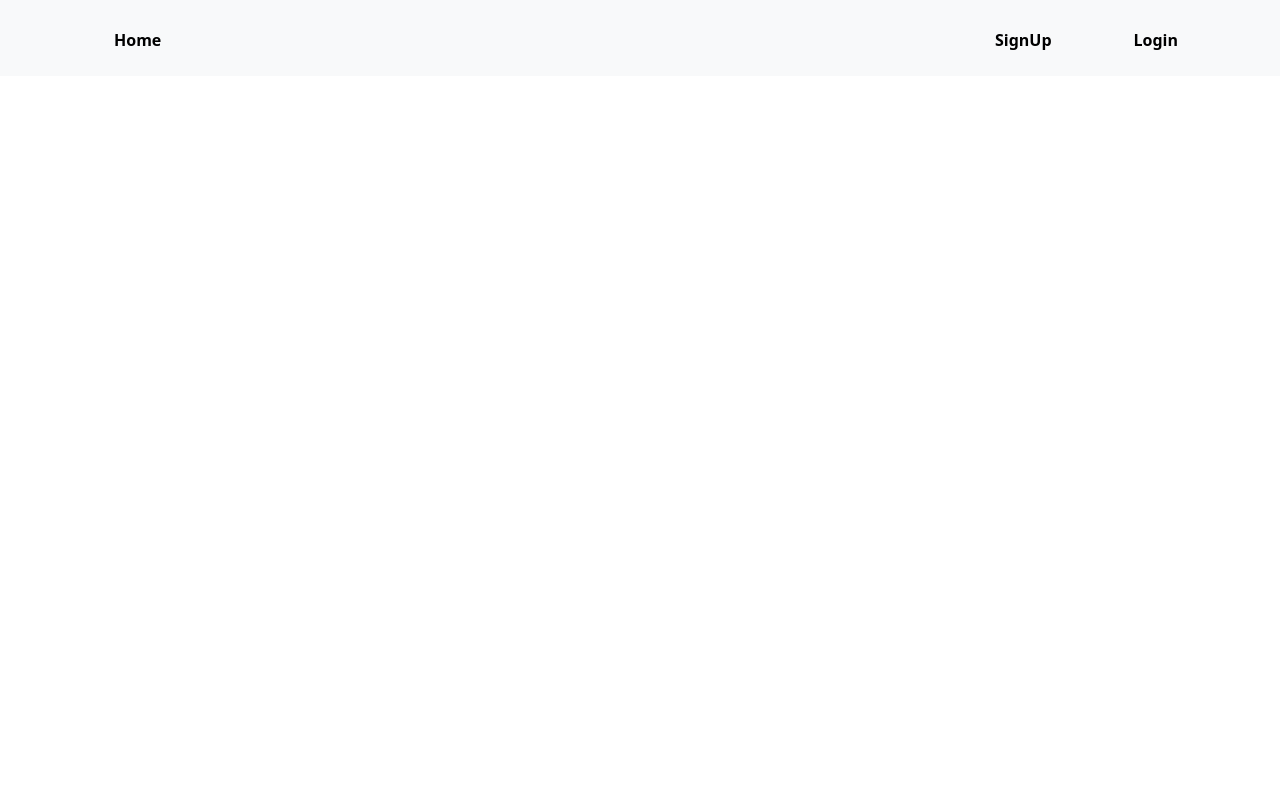
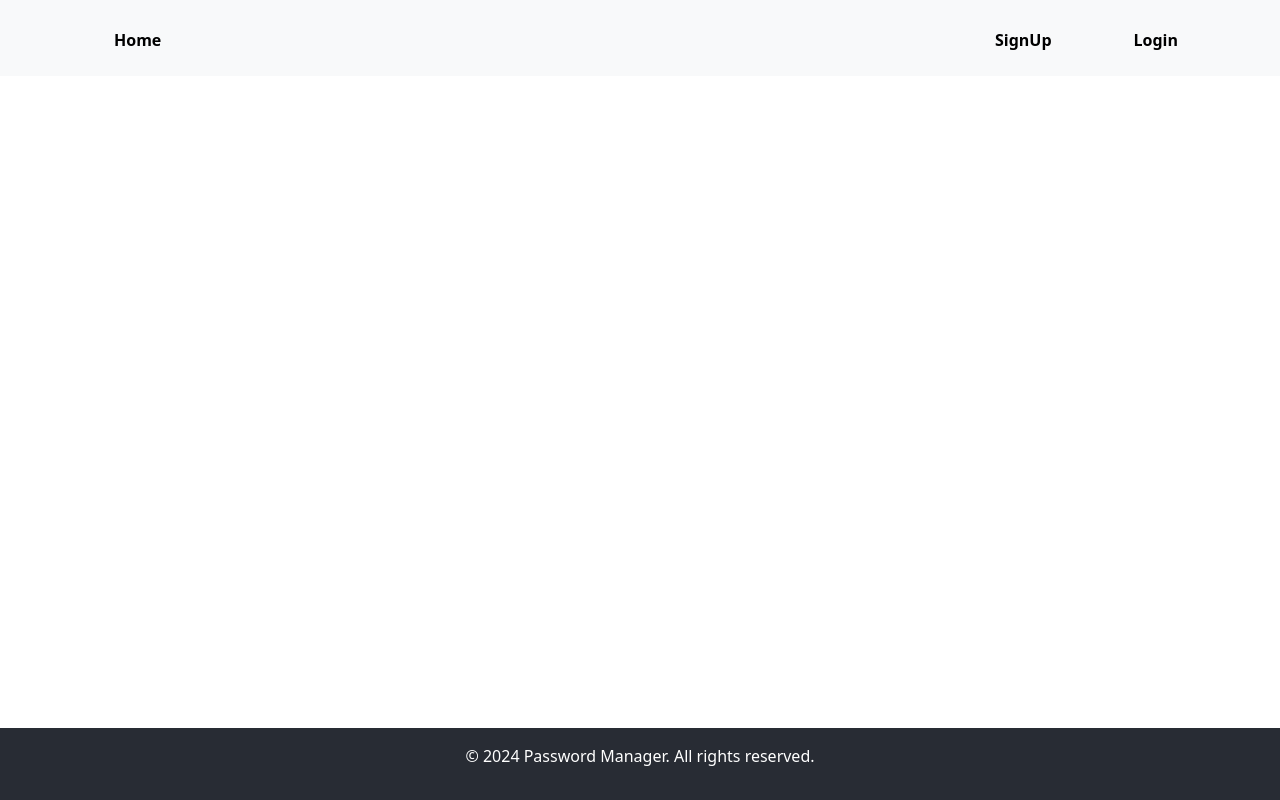
Before and after one commit to Bree-codes/PasswordManager, a React (Create React App) app in the folder passwordmanager/: page / in a window 1280 px wide. Built offline with nearby package versions, Linux system fonts and the light colour scheme; no server answers.

Commit message:
Footer section

```diff
--- a/passwordmanager/src/App.jsx
+++ b/passwordmanager/src/App.jsx
@@ -8,6 +8,7 @@ import RefreshAuthentication from "./Pages/Components/RefreshAuthentication";
 
 import ProtectedRoutes from "./Pages/Components/ProtectedRoutes";
 import {Home} from "./Pages/AppPages/Home";
+import {Footer} from "./Pages/AppPages/Footer";
 
 
 function App() {
@@ -23,6 +24,7 @@ function App() {
             </Route>
             <Route path={"*"} element={<h1>Page Not Found</h1>} />
         </Routes>
+          <Footer/>
       </>);
 }
 
--- a/passwordmanager/src/Pages/Footer.jsx
+++ b/passwordmanager/src/Pages/AppPages/Footer.jsx
@@ -1,14 +1,15 @@
-
+import React from "react";
+import "../styling/Footer.css"
 export const Footer=()=>{
     return (
         <footer className="footer">
             <div className="footer-content">
                 <p>&copy; 2024 Password Manager. All rights reserved.</p>
-                <div className="footer-links">
+               {/* <div className="footer-links">
                     <a href="/privacy-policy">Privacy Policy</a>
                     <a href="/terms-of-service">Terms of Service</a>
                     <a href="/contact">Contact Us</a>
-                </div>
+                </div>*/}
             </div>
         </footer>
     )
--- /dev/null
+++ b/passwordmanager/src/Pages/styling/Footer.css
@@ -0,0 +1,30 @@
+/* src/Footer.css */
+.footer {
+    background-color: #282c34;
+    color: white;
+    text-align: center;
+    padding: 1rem 0;
+    position: fixed;
+    width: 100%;
+    bottom: 0;
+}
+
+.footer-content {
+    display: flex;
+    flex-direction: column;
+    align-items: center;
+}
+
+.footer-links {
+    margin-top: 0.5rem;
+}
+
+.footer-links a {
+    color: white;
+    margin: 0 0.5rem;
+    text-decoration: none;
+}
+
+.footer-links a:hover {
+    text-decoration: underline;
+}
```
